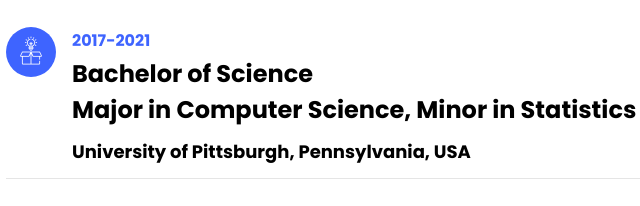
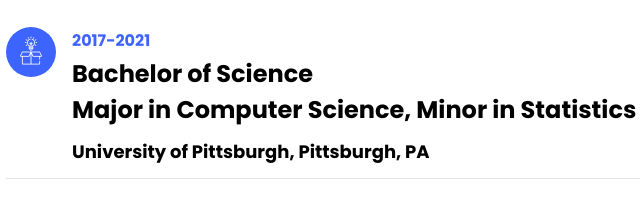
Before and after one commit to zey2/zey2.github.io, a plain HTML site: page index.html in a window 1280 px wide. Shown: the part 1736-1942 px from the top of the page, 364-1004 px from the left. Drawn offline with nearby package versions, Linux system fonts and the light colour scheme; files whose address does not match are found by name.

Commit message:
Update index.html

```diff
--- a/index.html
+++ b/index.html
@@ -137,7 +137,7 @@
 					    	<div class="text pl-3">
 		    					<span class="date">2017-2021</span>
 		    					<h2>Bachelor of Science<br>Major in Computer Science, Minor in Statistics</h2>
-		    					<span class="position">University of Pittsburgh, Pennsylvania, USA</span>
+		    					<span class="position">University of Pittsburgh, Pittsburgh, PA</span>
 	    					</div>
 	    				</div>
 	    				<div class="resume-wrap d-flex ftco-animate">
```
